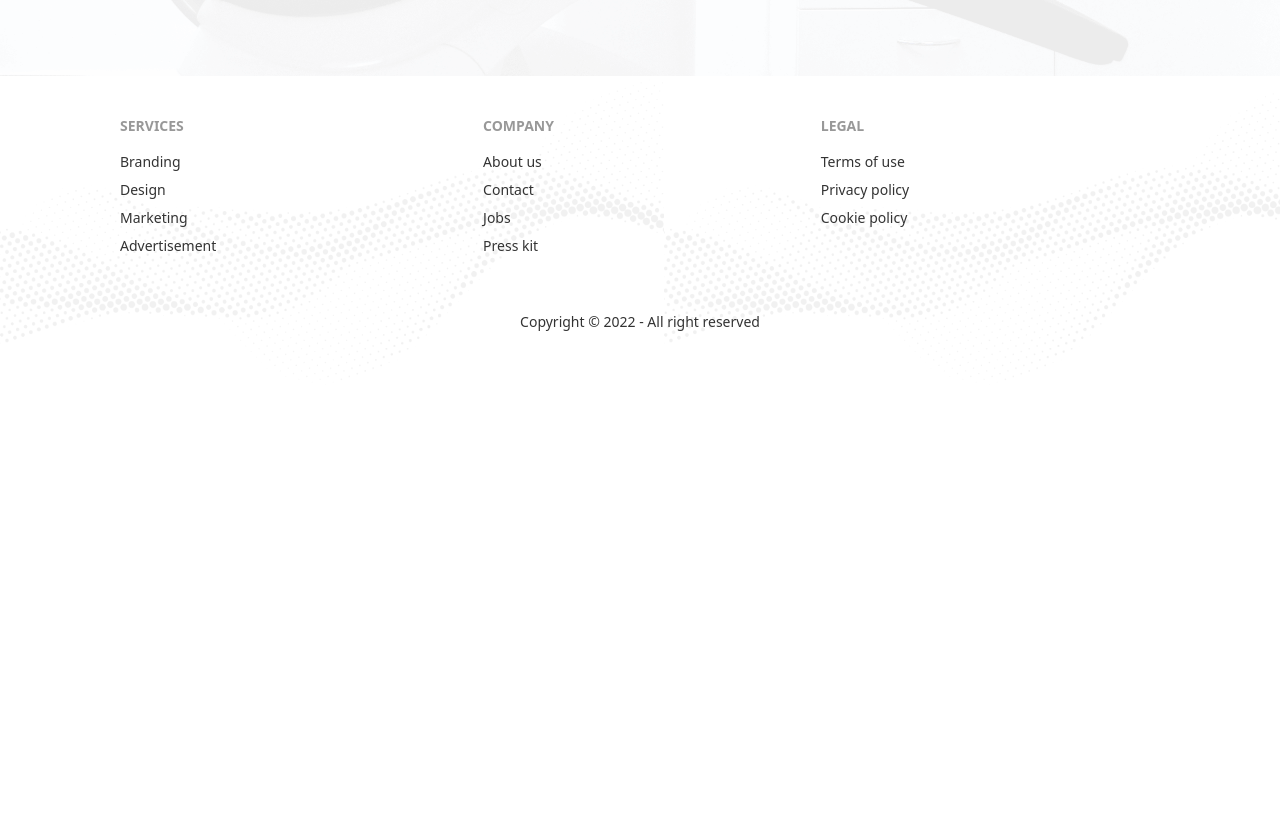
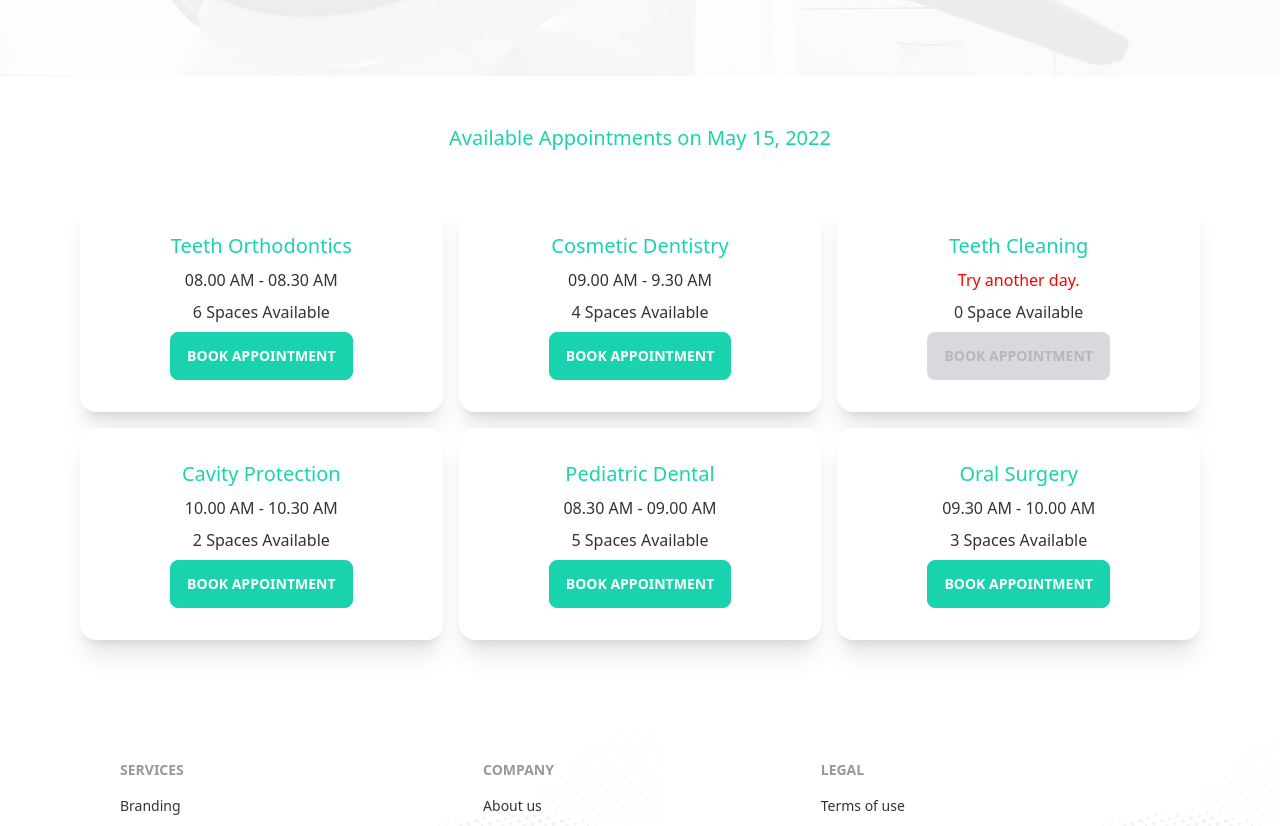
Before and after one commit to rakibahmeddev/doctor-portal, a React (Create React App) app: page /appointment in a window 1280 px wide. Shown: the part 820-1646 px from the top of the page. Before the commit the page ends 1208 px from the top, so only its background shows below. Built offline with nearby package versions, Linux system fonts and the light colour scheme.

Commit message:
available grid section created using DaisyUI and fake service.json created for testing

```diff
--- /dev/null
+++ b/public/services.json
@@ -0,0 +1,54 @@
+[
+  {
+    "_id": 1,
+    "name": "Teeth Orthodontics",
+    "slots": [
+      "08.00 AM - 08.30 AM",
+      "08.30 AM - 09.00 AM",
+      "09.00 AM - 9.30 AM",
+      "09.30 AM - 10.00 AM",
+      "10.00 AM - 10.30 AM",
+      "10.30 AM - 11.00 AM"
+    ]
+  },
+  {
+    "_id": 2,
+    "name": "Cosmetic Dentistry",
+    "slots": [
+      "09.00 AM - 9.30 AM",
+      "09.30 AM - 10.00 AM",
+      "10.00 AM - 10.30 AM",
+      "10.30 AM - 11.00 AM"
+    ]
+  },
+  {
+    "_id": 3,
+    "name": "Teeth Cleaning",
+    "slots": []
+  },
+  {
+    "_id": 4,
+    "name": "Cavity Protection",
+    "slots": ["10.00 AM - 10.30 AM", "10.30 AM - 11.00 AM"]
+  },
+  {
+    "_id": 5,
+    "name": "Pediatric Dental",
+    "slots": [
+      "08.30 AM - 09.00 AM",
+      "09.00 AM - 9.30 AM",
+      "09.30 AM - 10.00 AM",
+      "10.00 AM - 10.30 AM",
+      "10.30 AM - 11.00 AM"
+    ]
+  },
+  {
+    "_id": 6,
+    "name": "Oral Surgery",
+    "slots": [
+      "09.30 AM - 10.00 AM",
+      "10.00 AM - 10.30 AM",
+      "10.30 AM - 11.00 AM"
+    ]
+  }
+]
--- a/src/Pages/Appointment/Appointment.js
+++ b/src/Pages/Appointment/Appointment.js
@@ -1,11 +1,18 @@
-import React from "react";
+import React, { useState } from "react";
 import Footer from "../Shared/Footer";
 import AppointmentBanner from "./AppointmentBanner";
+import AvailableAppointment from "./AvailableAppointment";
 
 const Appointment = () => {
+  const [date, setDate] = useState(new Date());
   return (
     <div>
-      <AppointmentBanner></AppointmentBanner>
+      <AppointmentBanner date={date} setDate={setDate}></AppointmentBanner>
+
+      <AvailableAppointment
+        date={date}
+        setDate={setDate}
+      ></AvailableAppointment>
       <Footer></Footer>
     </div>
   );
--- a/src/Pages/Appointment/AppointmentBanner.js
+++ b/src/Pages/Appointment/AppointmentBanner.js
@@ -5,8 +5,7 @@ import { DayPicker } from "react-day-picker";
 import "react-day-picker/dist/style.css";
 import { format } from "date-fns";
 
-const AppointmentBanner = () => {
-  const [date, setDate] = useState(new Date());
+const AppointmentBanner = ({ date, setDate }) => {
   return (
     <div
       style={{ background: `url(${bg})`, backgroundSize: "cover" }}
@@ -19,12 +18,13 @@ const AppointmentBanner = () => {
           alt="dentist chair"
         />
         <div>
-          <DayPicker
-            mode="single"
-            selected={date}
-            onSelect={setDate}
-          ></DayPicker>
-          <p>You picked {format(date, "PP")}.</p>;
+          <div className="bg-white rounded-lg p-4">
+            <DayPicker
+              mode="single"
+              selected={date}
+              onSelect={setDate}
+            ></DayPicker>
+          </div>
         </div>
       </div>
     </div>
--- /dev/null
+++ b/src/Pages/Appointment/AvailableAppointment.js
@@ -0,0 +1,28 @@
+import { format } from "date-fns";
+import React, { useState, useEffect } from "react";
+import Service from "./Service";
+
+const AvailableAppointments = ({ date }) => {
+  const [services, setServices] = useState([]);
+
+  useEffect(() => {
+    fetch("services.json")
+      .then((res) => res.json())
+      .then((data) => setServices(data));
+  }, []);
+
+  return (
+    <div className="mt-10 mb-20 mx-auto">
+      <h4 className="text-xl text-secondary text-center my-12">
+        Available Appointments on {format(date, "PP")}
+      </h4>
+      <div className="grid grid-cols-1 md:grid-cols-2 lg:grid-cols-3 gap-4 mx-20">
+        {services.map((service) => (
+          <Service key={service._id} service={service}></Service>
+        ))}
+      </div>
+    </div>
+  );
+};
+
+export default AvailableAppointments;
--- /dev/null
+++ b/src/Pages/Appointment/Service.js
@@ -0,0 +1,32 @@
+import React from "react";
+
+const Service = ({ service }) => {
+  const { name, slots } = service;
+  return (
+    <div className="card w-full bg-base-100 shadow-xl">
+      <div className="card-body text-center">
+        <h2 className="text-xl text-secondary text-center">{name}</h2>
+        <p>
+          {slots.length > 0 ? (
+            <span>{slots[0]}</span>
+          ) : (
+            <span className="text-[red]">Try another day.</span>
+          )}
+        </p>
+        <p>
+          {slots.length} {slots.length > 1 ? "Spaces" : "Space"} Available
+        </p>
+        <div className="card-actions justify-center">
+          <button
+            disabled={slots.length === 0}
+            className="btn btn-secondary text-white"
+          >
+            Book Appointment
+          </button>
+        </div>
+      </div>
+    </div>
+  );
+};
+
+export default Service;
```
